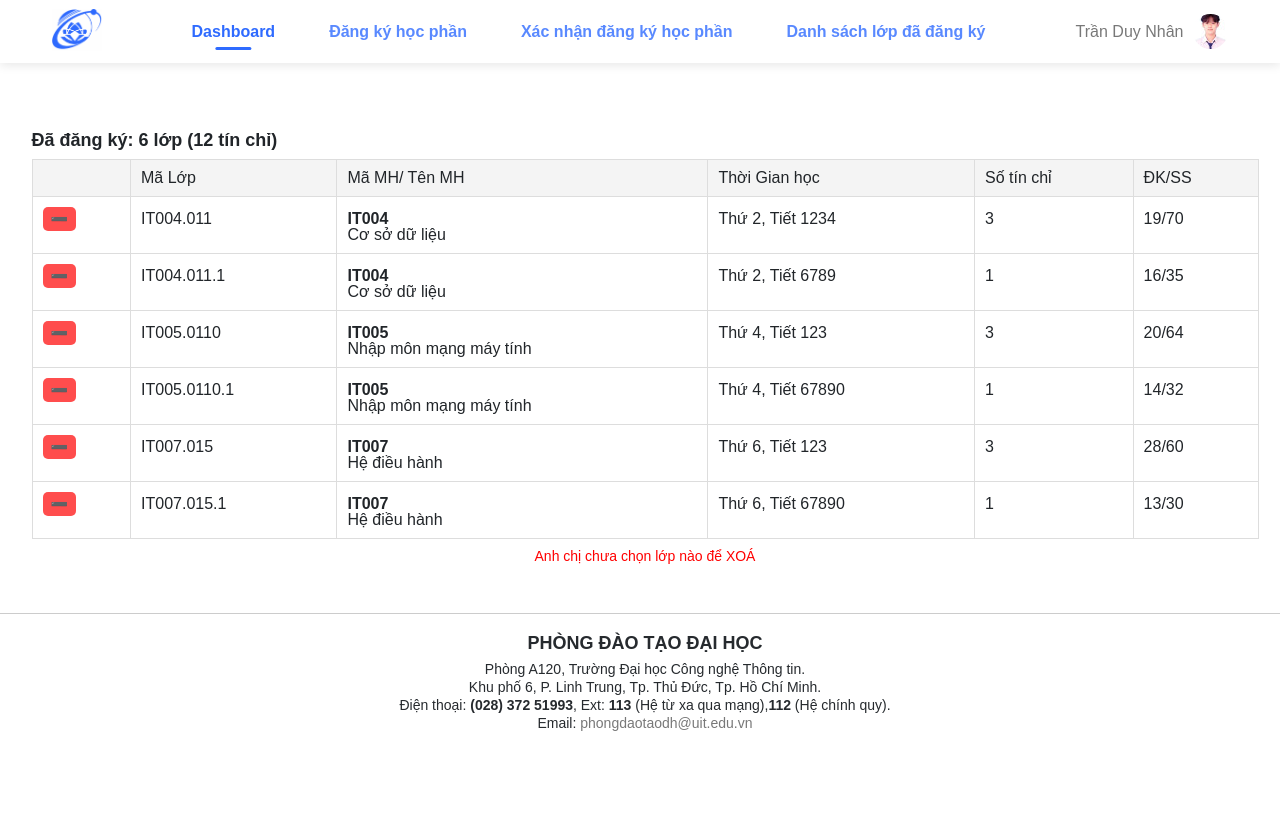
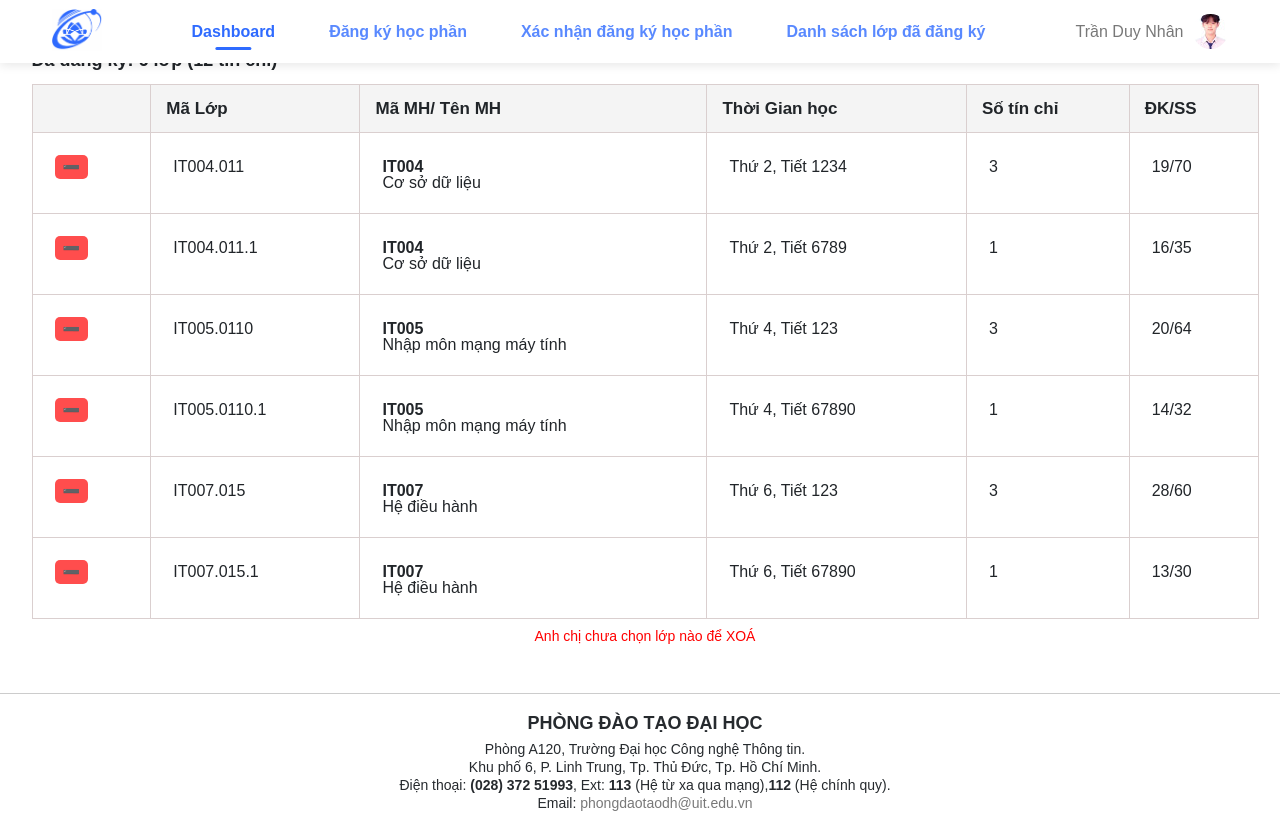
Before and after one commit to FatPat117/IE103, a React (Vite) app: page / in a window 1280 px wide. Before the commit the page ends 800 px from the top, so only its background shows below. Built offline with nearby package versions, Linux system fonts and the light colour scheme.

Commit message:
Confirmed #2

```diff
--- a/src/pages/ConfirmedList/Confirmed.module.css
+++ b/src/pages/ConfirmedList/Confirmed.module.css
@@ -2,7 +2,7 @@
         margin-top: 85px;
         font-size: 1.8rem;
         font-weight: bold;
-        margin-bottom: 10px;
+        margin-bottom: 15px;
 }
 
 .table {
@@ -13,8 +13,20 @@
 
 .table th,
 .table td {
-        border: 1px solid #ddd;
+        border: 1px solid #dacfcf;
         padding: 10px;
+}
+
+.table th {
+        font-size: 1.7rem;
+        font-weight: 600;
+        padding: 15px;
+}
+
+.table td {
+        background-color: #fff !important;
+        padding: 22px;
+        white-space: nowrap;
 }
 
 .table th {
```
